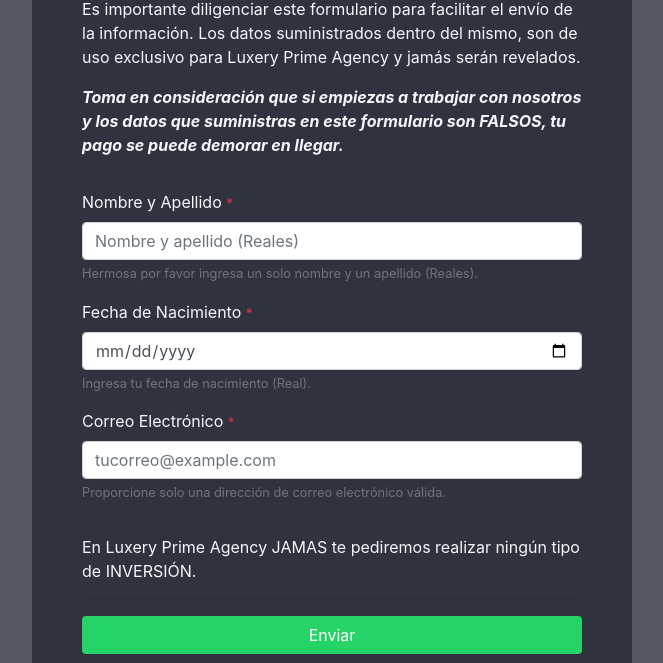
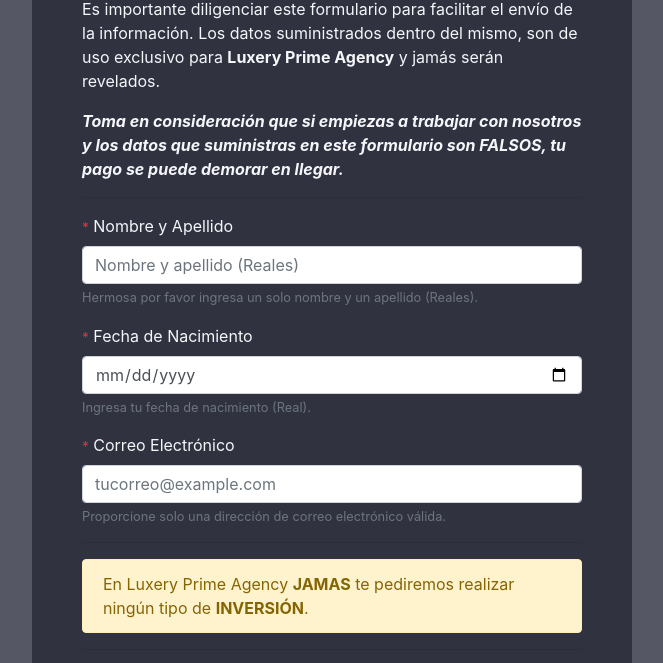
Before and after one commit to carlos202424/formulario-whatsapp, a plain HTML site: page index.html in a window 1280 px wide. Shown: the part 99-762 px from the top of the page, without its empty margins (308-971 px from the left). Drawn offline with nearby package versions, Linux system fonts and the light colour scheme; no server answers.

Commit message:
Update index.html

```diff
--- a/index.html
+++ b/index.html
@@ -5,6 +5,7 @@
     <meta name="viewport" content="width=device-width, initial-scale=1.0">
     <title>Contactanos</title>
     <link rel="stylesheet" href="https://stackpath.bootstrapcdn.com/bootstrap/4.5.2/css/bootstrap.min.css">
+    <link href="https://cdn.jsdelivr.net/npm/bootstrap-icons/font/bootstrap-icons.css" rel="stylesheet">
     <script src="https://code.jquery.com/jquery-3.5.1.slim.min.js"></script>
     <script src="https://cdn.jsdelivr.net/npm/@popperjs/core@2.11.6/dist/umd/popper.min.js"></script>
     <script src="https://stackpath.bootstrapcdn.com/bootstrap/4.5.2/js/bootstrap.min.js"></script>
@@ -37,38 +38,41 @@
     </style>
 </head>
 <body>
-    <div class="form-content">
+    <div class="form-content " >
         <h2 class="text-center">Luxery Prime Agency</h2>
-        <p>Es importante diligenciar este formulario para facilitar el envío de la información. Los datos suministrados dentro del mismo, son de uso exclusivo para Luxery Prime Agency y jamás serán revelados.</p>
+        <p>Es importante diligenciar este formulario para facilitar el envío de la información. Los datos suministrados dentro del mismo, son de uso exclusivo para <strong>Luxery Prime Agency</strong> y jamás serán revelados.</p>
         <p class="font-italic font-weight-bold">Toma en consideración que si empiezas a trabajar con nosotros y los datos que suministras en este formulario son FALSOS, tu pago se puede demorar en llegar.</p>
         <hr>
         <form id="contactForm">
             <div class="form-group">
-                <label for="name">Nombre y Apellido <span class="text-danger">*</span></label>
+                <label for="name"><span class="text-danger">*</span> Nombre y Apellido </label>
                 <input type="text" autocomplete="on" class="form-control" id="name" placeholder="Nombre y apellido (Reales)" required>
                 <small class="form-text text-danger" id="nameError" style="display:none;"></small>
                 <small class="form-text text-muted">Hermosa por favor ingresa un solo nombre y un apellido (Reales).</small>
             </div>
 
             <div class="form-group">
-                <label for="date">Fecha de Nacimiento <span class="text-danger">*</span></label>
+                <label for="date"><span class="text-danger">*</span> Fecha de Nacimiento </label>
                 <input type="date" class="form-control" id="date" min="1973-01-01" max="2005-12-31" required>
                 <small class="form-text text-danger" id="dateError" style="display:none;"></small>
                 <small class="form-text text-muted">Ingresa tu fecha de nacimiento (Real).</small>
             </div>
 
             <div class="form-group">
-                <label for="email">Correo Electrónico <span class="text-danger">*</span></label>
+                <label for="email"><span class="text-danger">*</span> Correo Electrónico</label>
                 <input type="email" autocomplete="on" class="form-control" id="email" placeholder="tucorreo@example.com" required>
                 <small class="form-text text-danger" id="emailError" style="display:none;"></small>
                 <small class="form-text text-muted">Proporcione solo una dirección de correo electrónico válida.</small>
             </div>
             <hr>
-            <p>En Luxery Prime Agency JAMAS te pediremos realizar ningún tipo de INVERSIÓN.</p>
+            <div class="alert alert-warning" role="alert">En Luxery Prime Agency <strong>JAMAS</strong> te pediremos realizar ningún tipo de <strong>INVERSIÓN</strong>.</div>
             <hr>
 
 
-            <button type="button" class="btn btn-whatsapp btn-block" id="submitBtn">Enviar</button>
+            <button type="button" class="btn btn-whatsapp btn-block" id="submitBtn">
+                <i class="bi bi-whatsapp"></i> Solicitar información de la App por WhatsApp
+            </button>
+
         </form>
     </div>
 
@@ -102,7 +106,7 @@
 
             // Validación de nombre
             if (name === '' || name.split(' ').length < 2) {
-                document.getElementById('nameError').innerText = 'Por favor, ingresa un nombre y apellido válidos.';
+                document.getElementById('nameError').innerText = 'Por favor, ingresa un nombre y un apellido válidos.';
                 document.getElementById('nameError').style.display = 'block';
                 isValid = false;
             }
```
